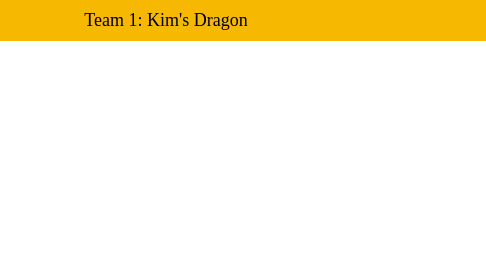
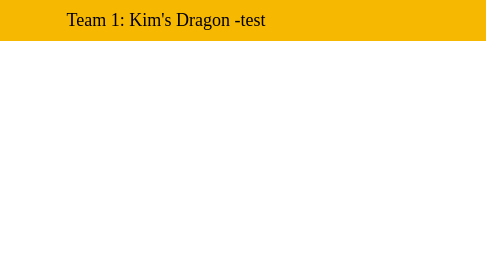
Before and after one commit to elijor/idm216-kims-dragon-website, a plain HTML site: page index.html in a window 1280 px wide. Shown: the top 280 px of the page, 794-1280 px from the left. Drawn offline with Linux system fonts and the light colour scheme.

Commit message:
test commit

```diff
--- a/index.html
+++ b/index.html
@@ -15,7 +15,7 @@
             IDM 216 - Winter 23-24
         </h2>
         <h1 class="head2">
-            Team 1: Kim's Dragon
+            Team 1: Kim's Dragon -test
         </h1>
     </header>
     <main>
```
